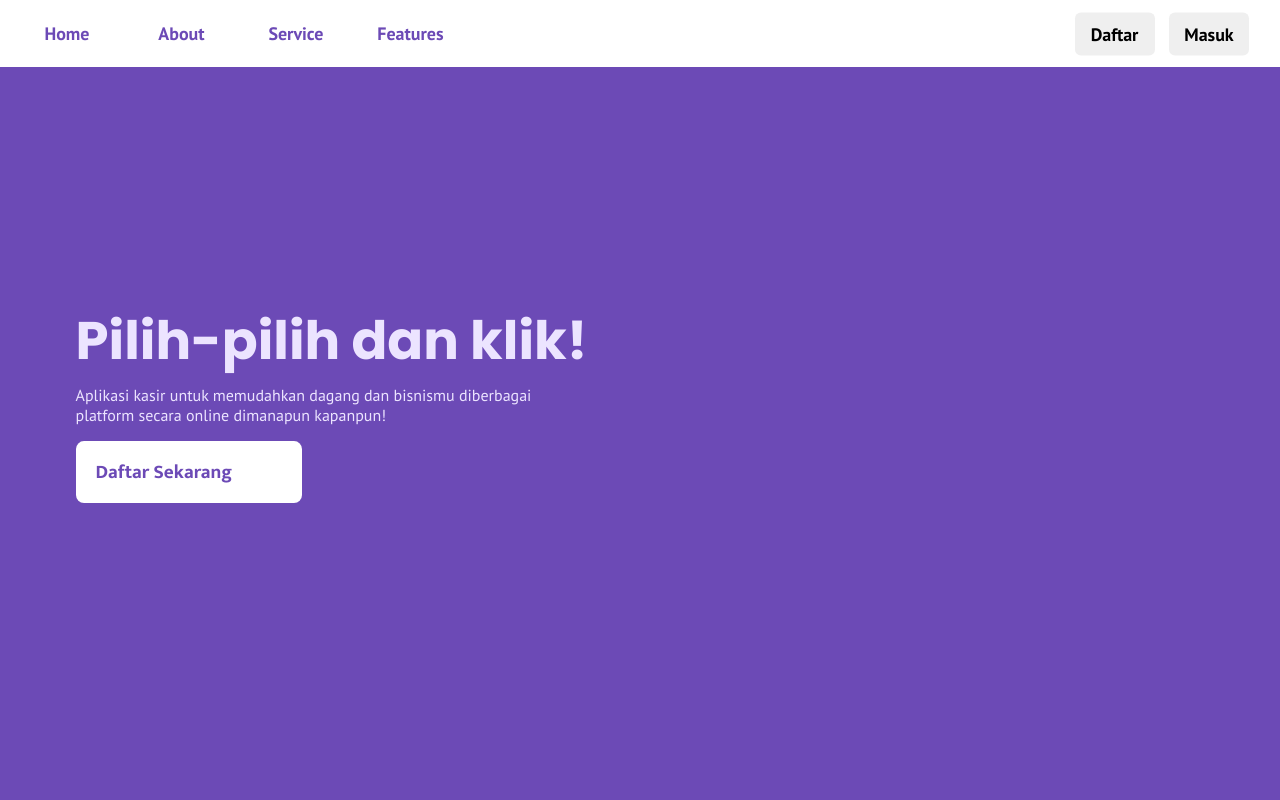
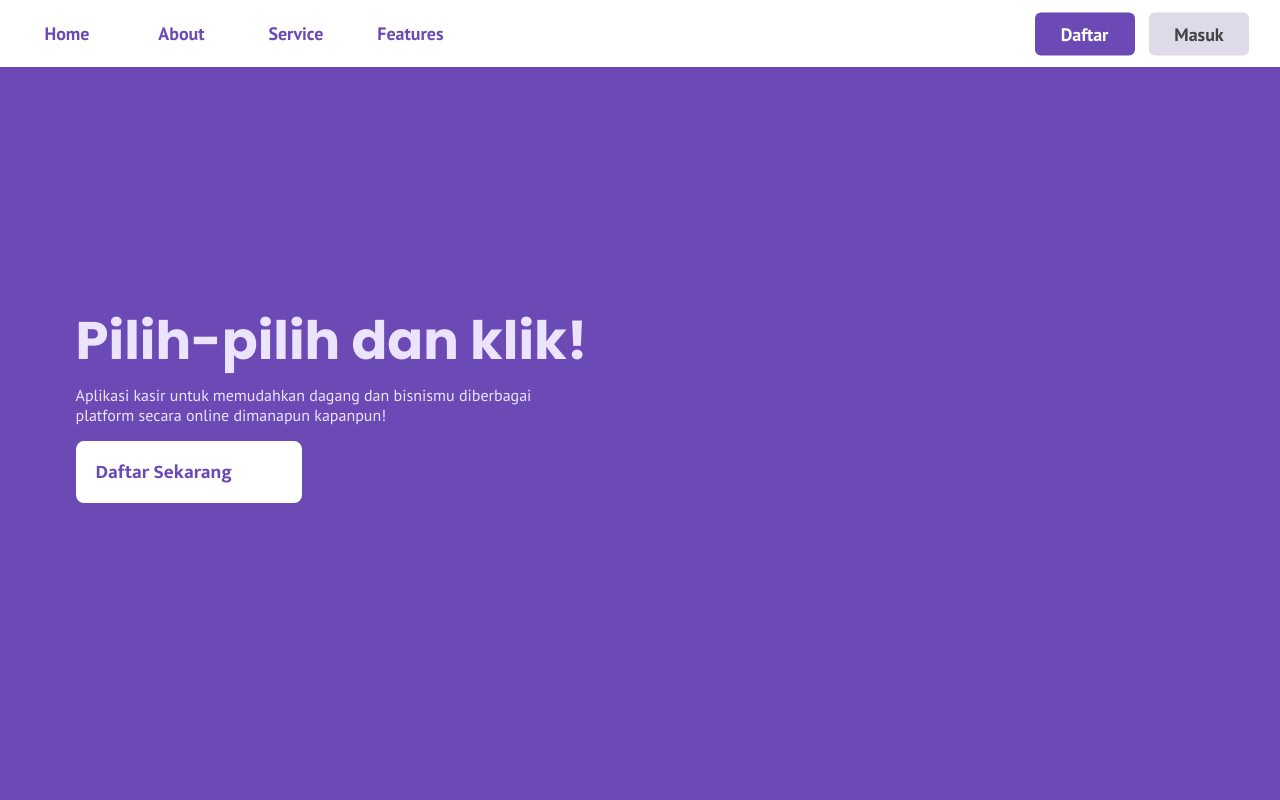
Before and after one commit to norman-andrians/choice-n-click, a PHP site: page / in a window 1280 px wide. Run offline with PHP 8.4, Linux system fonts and the light colour scheme.

Commit message:
styling login signin

```diff
--- a/assets/styles/navigation-bar.css
+++ b/assets/styles/navigation-bar.css
@@ -47,5 +47,17 @@
     transform: translateY(-50%);
 }
 .nav-user .nav-row button {
-    width: 80px;
+    width: 100px;
+    transition: .2s;
 }
+.nav-user .nav-row button:hover {
+    transform: scale(1.05);
+}
+.nav-user > .nav-row:first-child button {
+    background-color: #6C4AB6;
+    color: white;
+}
+.nav-user > .nav-row:last-child button {
+    background-color: #dedae7;
+    color: rgb(67, 64, 71);
+}
```
